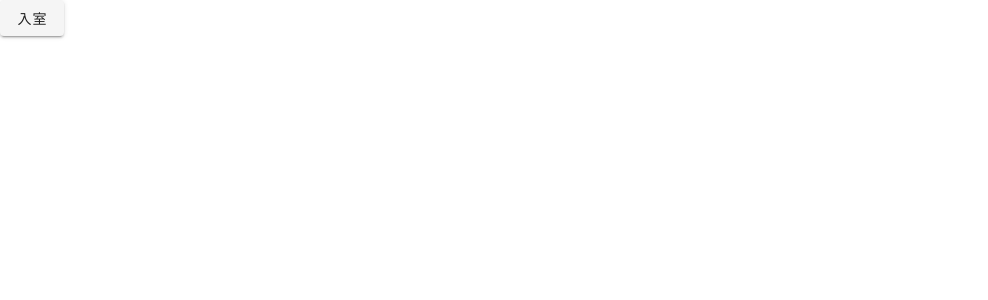
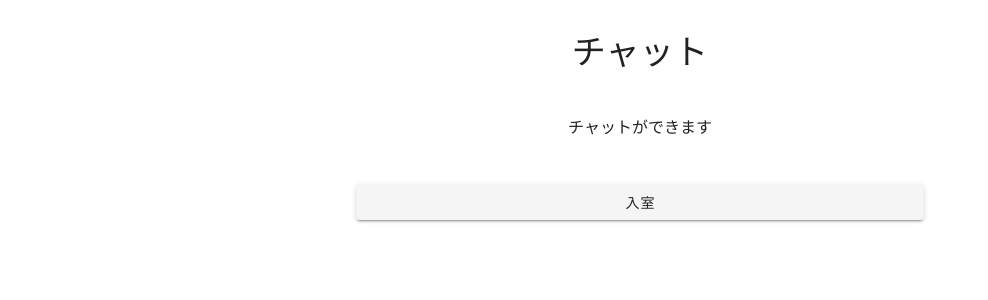
Before and after one commit to IrisRainbow7/nuxt-games, a Nuxt app: page /chat in a window 1280 px wide. Shown: the top 300 px of the page, without its empty margins (0-988 px from the left). Built offline with nearby package versions, Linux system fonts and the light colour scheme.

Commit message:
チャット入室ページ修正

```diff
--- a/pages/chat/index.vue
+++ b/pages/chat/index.vue
@@ -1,14 +1,36 @@
 <template>
-  <v-btn @click="enterRoom">
-    入室
-  </v-btn>
+  <v-container>
+    <v-row>
+      <v-col>
+        <div class="text-center text-h4 mt-5">
+          チャット
+        </div>
+      </v-col>
+    </v-row>
+    <v-row>
+      <v-col>
+        <div class="text-center my-5">
+          チャットができます
+        </div>
+      </v-col>
+    </v-row>
+    <v-row>
+      <v-col cols="1" md="3" />
+      <v-col cols="10" md="6" class="text-center">
+        <v-btn @click="enterRoom" block>
+          入室
+        </v-btn>
+      </v-col>
+      <v-col cols="1" md="3" />
+    </v-row>
+  </v-container>
 </template>
 
 <script>
 export default {
   methods: {
     enterRoom () {
-      const roomId = [...Array(8)].map(()=>'abcdefghijklmnopqrstuvwxyzABCDEFGHIJKLMNOPQRSTUVWXYZ0123456789'[Math.floor(Math.random()*62)]).join('')
+      const roomId = this.$utils.createRandomID()
       this.$router.push({ path: `room/${roomId}`, append: true })
     }
   }
```
